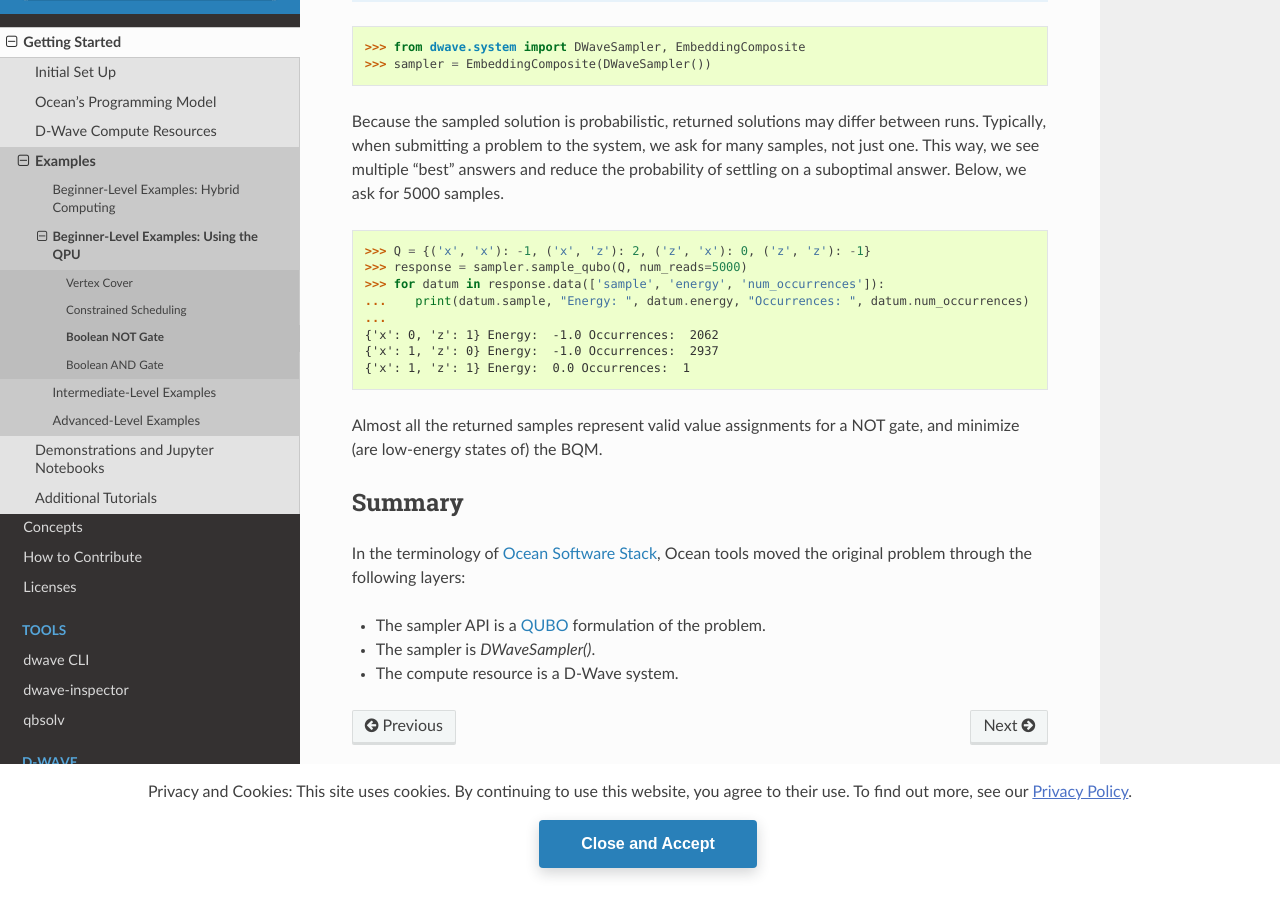
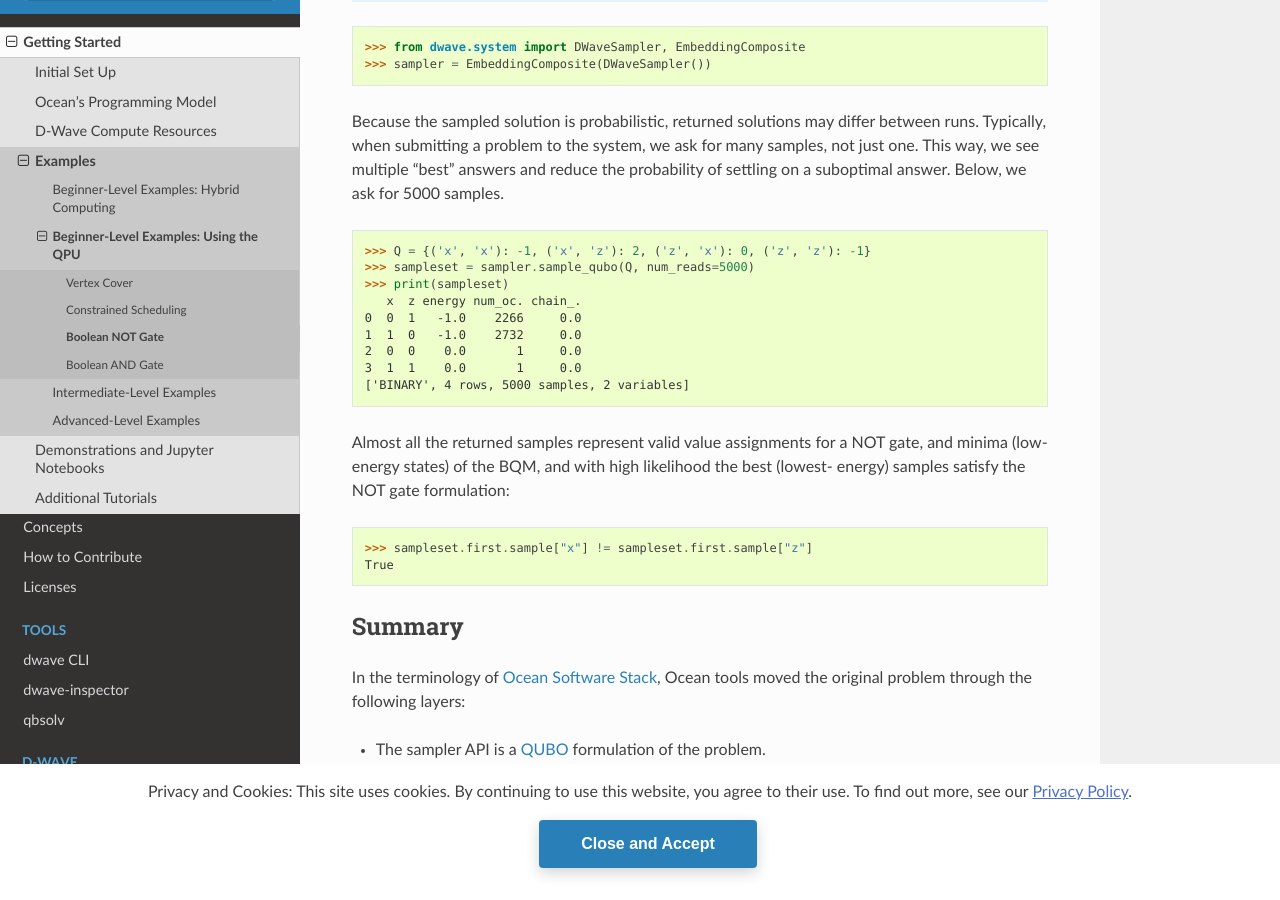
Before and after one commit to dwavesystems/dwave-ocean-sdk, a Sphinx documentation site: the page built from docs/examples/not.rst, in a window 1280 px wide and 900 px high, scrolled down 3282 px. Built offline with Sphinx 7.4.7 and the Read the Docs theme 2.0.0, drawn with Linux system fonts in a browser that asks for light colours; pages that are not in the unit, such as notebooks, are missing from menus; the version number could not be read and is left out; before the commit the page ends 4157 px from its top, so only the background shows below that.

Commit message:
Expand doctests on example/not

```diff
--- a/docs/examples/not.rst
+++ b/docs/examples/not.rst
@@ -201,16 +201,21 @@ when submitting a problem to the system, we ask for many samples, not just one.
 ask for 5000 samples.
 
 >>> Q = {('x', 'x'): -1, ('x', 'z'): 2, ('z', 'x'): 0, ('z', 'z'): -1}
->>> response = sampler.sample_qubo(Q, num_reads=5000)     # doctest: +SKIP
->>> for datum in response.data(['sample', 'energy', 'num_occurrences']):   # doctest: +SKIP
-...    print(datum.sample, "Energy: ", datum.energy, "Occurrences: ", datum.num_occurrences)
-...
-{'x': 0, 'z': 1} Energy:  -1.0 Occurrences:  2062
-{'x': 1, 'z': 0} Energy:  -1.0 Occurrences:  2937
-{'x': 1, 'z': 1} Energy:  0.0 Occurrences:  1
+>>> sampleset = sampler.sample_qubo(Q, num_reads=5000)
+>>> print(sampleset)        # doctest: +SKIP
+   x  z energy num_oc. chain_.
+0  0  1   -1.0    2266     0.0
+1  1  0   -1.0    2732     0.0
+2  0  0    0.0       1     0.0
+3  1  1    0.0       1     0.0
+['BINARY', 4 rows, 5000 samples, 2 variables]
 
 Almost all the returned samples represent valid value assignments for a NOT gate,
-and minimize (are low-energy states of) the BQM.
+and minima (low-energy states) of the BQM, and with high likelihood the best (lowest-
+energy) samples satisfy the NOT gate formulation:
+
+>>> sampleset.first.sample["x"] != sampleset.first.sample["z"]
+True
 
 Summary
 =======
```
Also changed, not shown: other parts of docs/examples/not.rst (+1 -1 lines).
